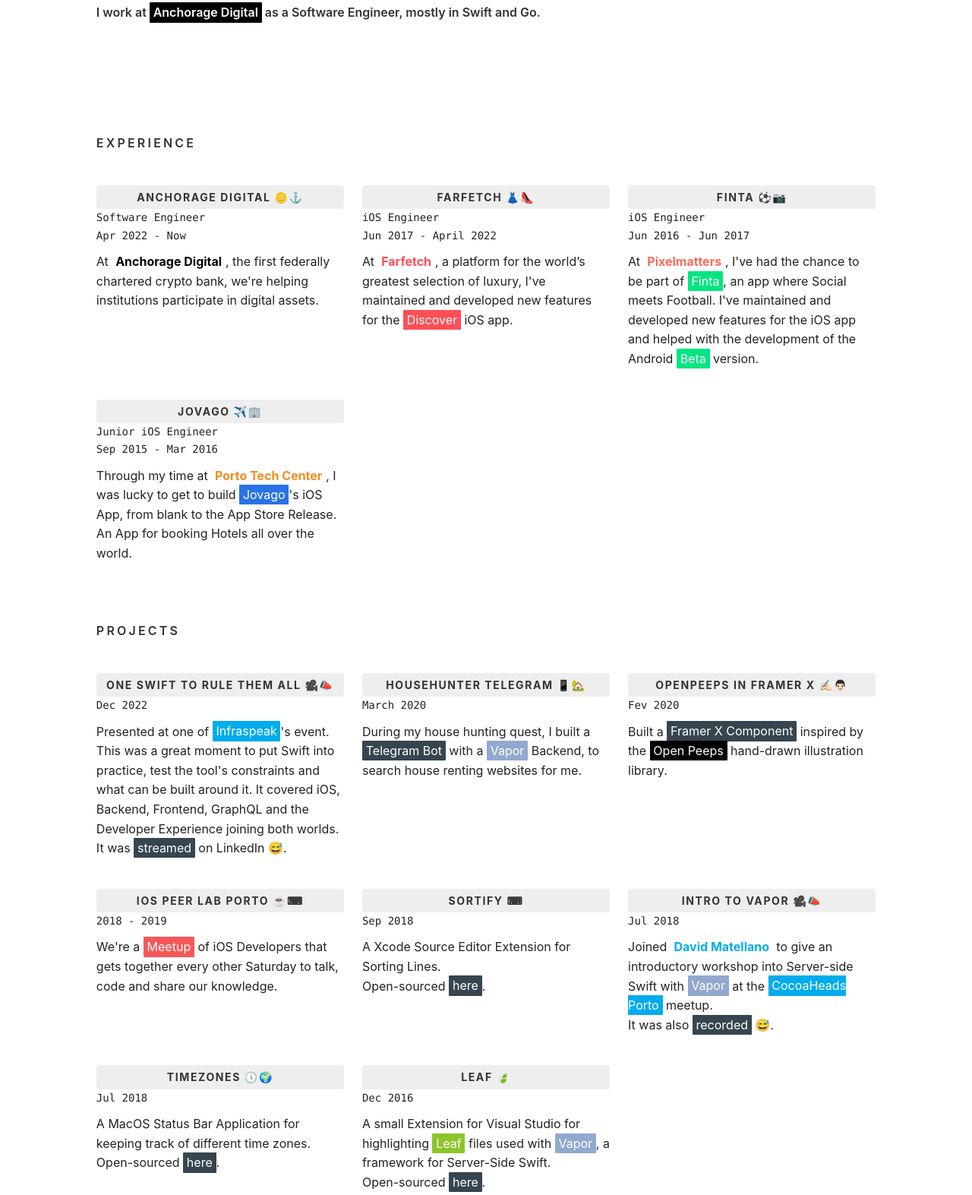
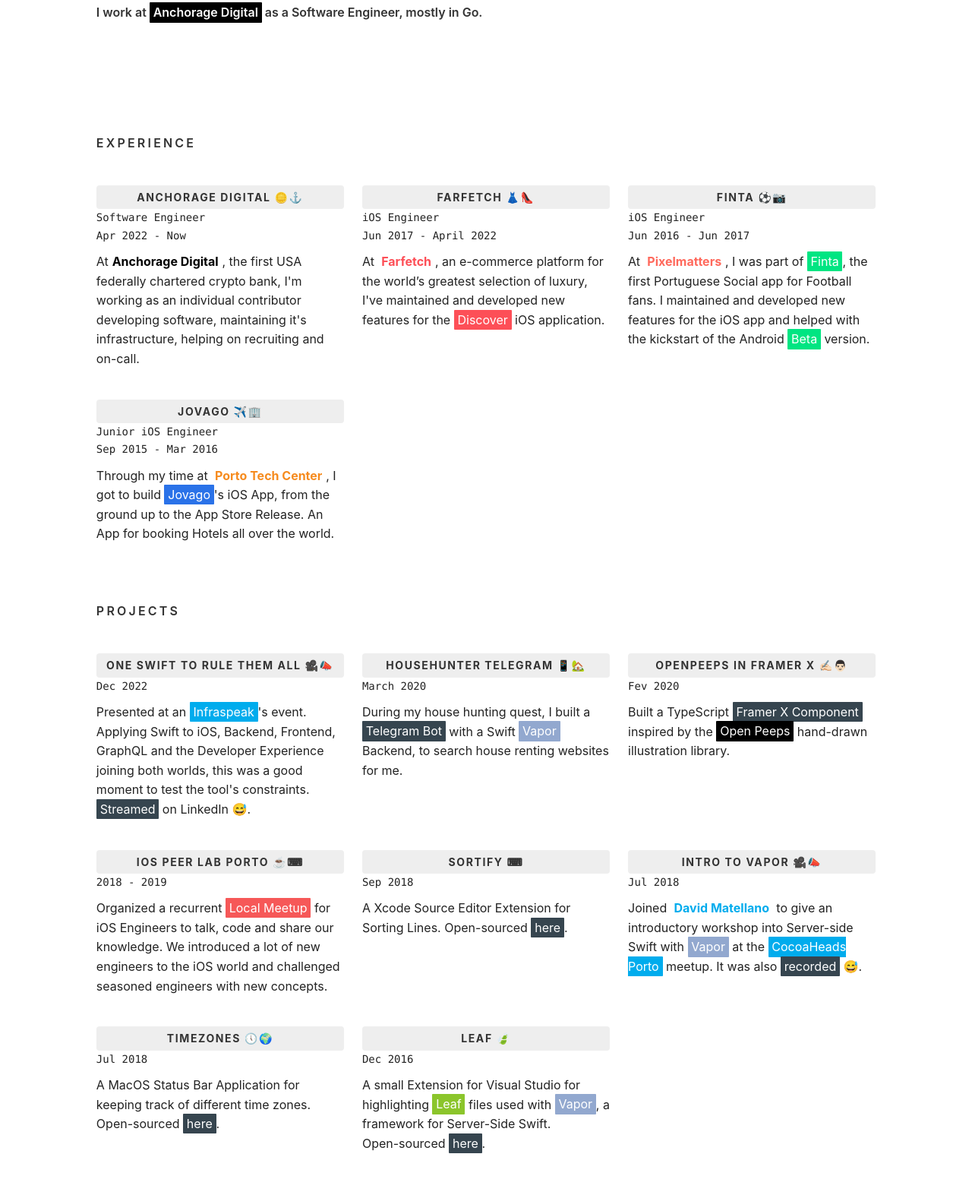
Before and after one commit to franciscoamado/FranciscoAmado.github.io, a Gatsby site: page / in a window 1280 px wide. Shown: the part 265-1838 px from the top of the page at 76% size. Built offline with nearby package versions, Linux system fonts and the light colour scheme; Gatsby itself is replaced by a stand-in of ours; some packages are replaced by stand-ins of ours.

Commit message:
small updates

```diff
--- a/src/pages/index.js
+++ b/src/pages/index.js
@@ -7,7 +7,7 @@
 
 class IndexPage extends React.Component {
   render() {
-    const siteTitle = "I'm Francisco,"
+    const siteTitle = "I'm Francisco"
 
     return (
       <Layout location={this.props.location} title={siteTitle}>
@@ -32,7 +32,7 @@
             <Stamp>Software Engineer</Stamp>
             <Stamp>Apr 2022 - Now</Stamp>
             <Description>
-              At{" "}
+              At{""}
               <strong>
                 <Tag
                   text="Anchorage Digital"
@@ -40,9 +40,7 @@
                   color="#000000"
                   padding="0"
                 />
-              </strong>
-              , the first federally chartered crypto bank, we're helping
-              institutions participate in digital assets.
+              </strong>, the first USA federally chartered crypto bank, I'm working as an individual contributor developing software, maintaining it's  infrastructure, helping on recruiting and on-call.
             </Description>
           </Column>
 
@@ -60,7 +58,7 @@
                   padding="0"
                 />
               </strong>
-              , a platform for the world’s greatest selection of luxury, I've
+              , an e-commerce platform for the world’s greatest selection of luxury, I've
               maintained and developed new features for the{" "}
               <Tag
                 text="Discover"
@@ -68,7 +66,7 @@
                 background="#fd4f57"
                 color="white"
               />{" "}
-              iOS app.
+              iOS application.
             </Description>
           </Column>
 
@@ -86,15 +84,15 @@
                   padding="0"
                 />
               </strong>
-              , I've had the chance to be part of{" "}
+              , I was part of{" "}
               <Tag
                 text="Finta"
                 href="https://appsto.re/pt/GEiO9.i"
                 background="#00E582"
               />
-              , an app where Social meets Football. I've maintained and
+              , the first Portuguese Social app for Football fans. I maintained and
               developed new features for the iOS app and helped with the
-              development of the Android{" "}
+              kickstart of the Android{" "}
               <Tag
                 text="Beta"
                 href="https://goo.gl/JRGfHg"
@@ -118,13 +116,13 @@
                   padding="0"
                 />
               </strong>
-              , I was lucky to get to build{" "}
+              , I got to build{" "}
               <Tag
                 text="Jovago"
                 href="https://pt.linkedin.com/company/porto-tech-center"
                 background="#2A72E8"
               />
-              's iOS App, from blank to the App Store Release. An App for
+              's iOS App, from the ground up to the App Store Release. An App for
               booking Hotels all over the world.
             </Description>
           </Column>
@@ -136,20 +134,18 @@
             <Subtitle>One Swift to Rule them all 🎥📣</Subtitle>
             <Stamp>Dec 2022</Stamp>
             <Description>
-              Presented at one of{" "}
+              Presented at an{" "}
               <Tag
                 text="Infraspeak"
                 href="https://www.linkedin.com/showcase/inside-infraspeak/"
                 background="#00aced"
               />
-              's event. This was a great moment to put Swift into practice, test
-              the tool's constraints and what can be built around it. It covered
+              's event. Applying Swift to
               iOS, Backend, Frontend, GraphQL and the Developer Experience
-              joining both worlds.
-              <br />
-              It was{" "}
+              joining both worlds, this was a good moment to test
+              the tool's constraints.{" "}
               <Tag
-                text="streamed"
+                text="Streamed"
                 href="https://www.linkedin.com/events/speak-out-mobilesdevs-kotlinpla7008850125951254529/theater/"
                 background="#36454f"
               />{" "}
@@ -167,7 +163,7 @@
                 href="https://github.com/FranciscoAmado/househunter-vapor"
                 background="#36454f"
               />{" "}
-              with a{" "}
+              with a Swift{" "}
               <Tag
                 text="Vapor"
                 href="http://vapor.codes"
@@ -181,7 +177,7 @@
             <Subtitle>OpenPeeps in Framer X ✍🏻👨🏻</Subtitle>
             <Stamp>Fev 2020</Stamp>
             <Description>
-              Built a{" "}
+              Built a TypeScript{" "}
               <Tag
                 text="Framer X Component"
                 href="https://github.com/FranciscoAmado/OpenPeeps.framerfx"
@@ -201,14 +197,14 @@
             <Subtitle>iOS Peer Lab Porto ️☕⌨</Subtitle>
             <Stamp>2018 - 2019</Stamp>
             <Description>
-              We're a{" "}
+              Organized a recurrent{" "}
               <Tag
-                text="Meetup"
+                text="Local Meetup"
                 href="https://www.meetup.com/iOS-Peer-Lab-Porto/"
                 background="#f65858"
               />{" "}
-              of iOS Developers that gets together every other Saturday to talk,
-              code and share our knowledge.
+              for iOS Engineers to talk, code and share our knowledge.
+              We introduced a lot of new engineers to the iOS world and challenged seasoned engineers with new concepts.
             </Description>
           </Column>
 
@@ -217,7 +213,6 @@
             <Stamp>Sep 2018</Stamp>
             <Description>
               A Xcode Source Editor Extension for Sorting Lines.
-              <br />
               Open-sourced{" "}
               <Tag
                 text="here"
@@ -254,7 +249,6 @@
                 background="#00aced"
               />{" "}
               meetup.
-              <br />
               It was also{" "}
               <Tag
                 text="recorded"
--- a/src/sections/header-home.js
+++ b/src/sections/header-home.js
@@ -8,11 +8,10 @@
     <Container>
       <Title style={{ marginBottom: 0 }}>
         <ILink to="/" style={{ padding: 0 }}>
-          {/* <Me/> */}
           <div>{props.title}</div>
         </ILink>
       </Title>
-      <h4>from Porto 🇵🇹 and sometimes Dublin 🇮🇪</h4>
+      <h4>from Porto 🇵🇹</h4>
       <h4>
         I work at{" "}
         <Tag
@@ -20,7 +19,7 @@
           href="https://anchorage.com/"
           background="#000000"
         />{" "}
-        as a Software Engineer, mostly in Swift and Go.
+        as a Software Engineer, mostly in Go.
       </h4>
     </Container>
   )
```
